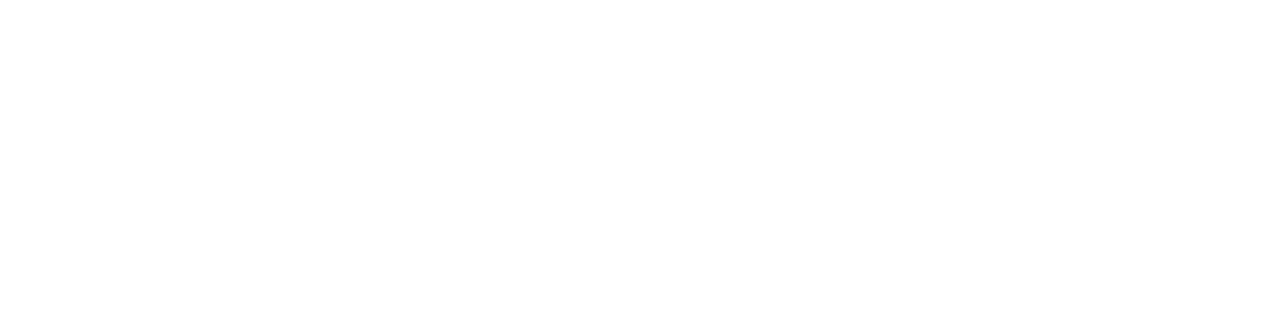
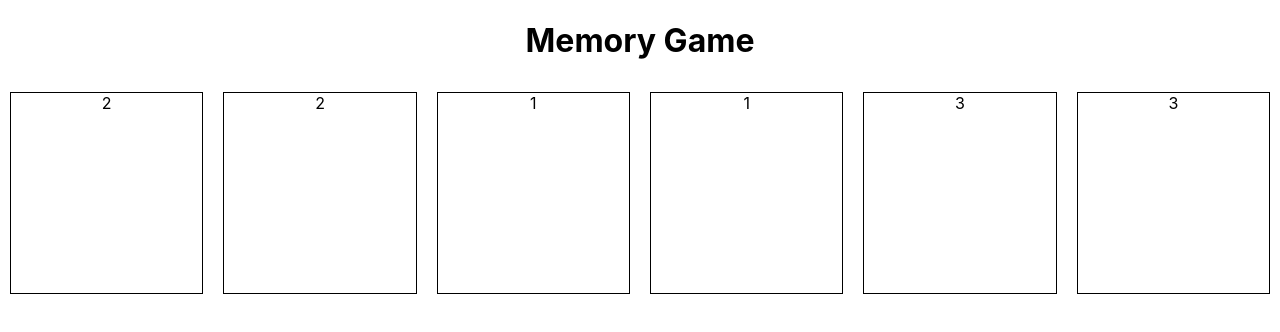
Before and after one commit to elisch/memory-game, a React (Create React App) app: page / in a window 1280 px wide. Shown: the top 332 px of the page. Built offline with nearby package versions, Linux system fonts and the light colour scheme.

Commit message:
Added basic game and card components.

```diff
--- a/src/App.js
+++ b/src/App.js
@@ -1,9 +1,12 @@
 import React from 'react';
 import './App.css';
+
+import Game from './components/game/game.component';
 
 function App() {
   return (
     <div className="App">
+      <Game />
     </div>
   );
 }
--- /dev/null
+++ b/src/components/card/card.component.jsx
@@ -0,0 +1,15 @@
+import React from 'react';
+
+import './card.styles.scss';
+
+const Card = ({ card }) => {
+  const { value } = card;
+
+  return (
+    <div className='card'>
+      {value}
+    </div>
+  );
+}
+
+export default Card;
--- /dev/null
+++ b/src/components/card/card.styles.scss
@@ -0,0 +1,6 @@
+.card {
+  width: 200px;
+  height: 200px;
+  margin: 10px;
+  border: 1px solid black;
+}
--- /dev/null
+++ b/src/components/game/game.component.jsx
@@ -0,0 +1,69 @@
+import React from 'react';
+
+import './game.styles.scss';
+
+import Card from '../card/card.component';
+
+const CARDS = [
+  {
+    id: 1,
+    value: 1
+  },
+  {
+    id: 2,
+    value: 1
+  },
+  {
+    id: 3,
+    value: 2
+  },
+  {
+    id: 4,
+    value: 2
+  },
+  {
+    id: 5,
+    value: 3,
+  },
+  {
+    id: 6,
+    value: 3
+  },
+];
+
+class Game extends React.Component {
+  constructor() {
+    super();
+    this.state = {
+      cards: [],
+    }
+  }
+
+  componentDidMount () {
+    const cards = CARDS.sort(() => 0.5 - Math.random());
+    this.setState({ cards });
+  }
+
+  renderCards = () => {
+    const { cards } = this.state;
+
+    return cards.map(card => (
+      <Card key={card.id} card={card} />
+    ));
+  }
+
+  render() {
+    const cards = this.renderCards();
+
+    return(
+      <div>
+        <h1>Memory Game</h1>
+        <div className='cards'>
+          {cards}
+        </div>
+      </div>
+    );
+  }
+}
+
+export default Game;
--- /dev/null
+++ b/src/components/game/game.styles.scss
@@ -0,0 +1,5 @@
+.cards {
+  display: flex;
+  justify-content: center;
+  align-items: center;
+}
```
